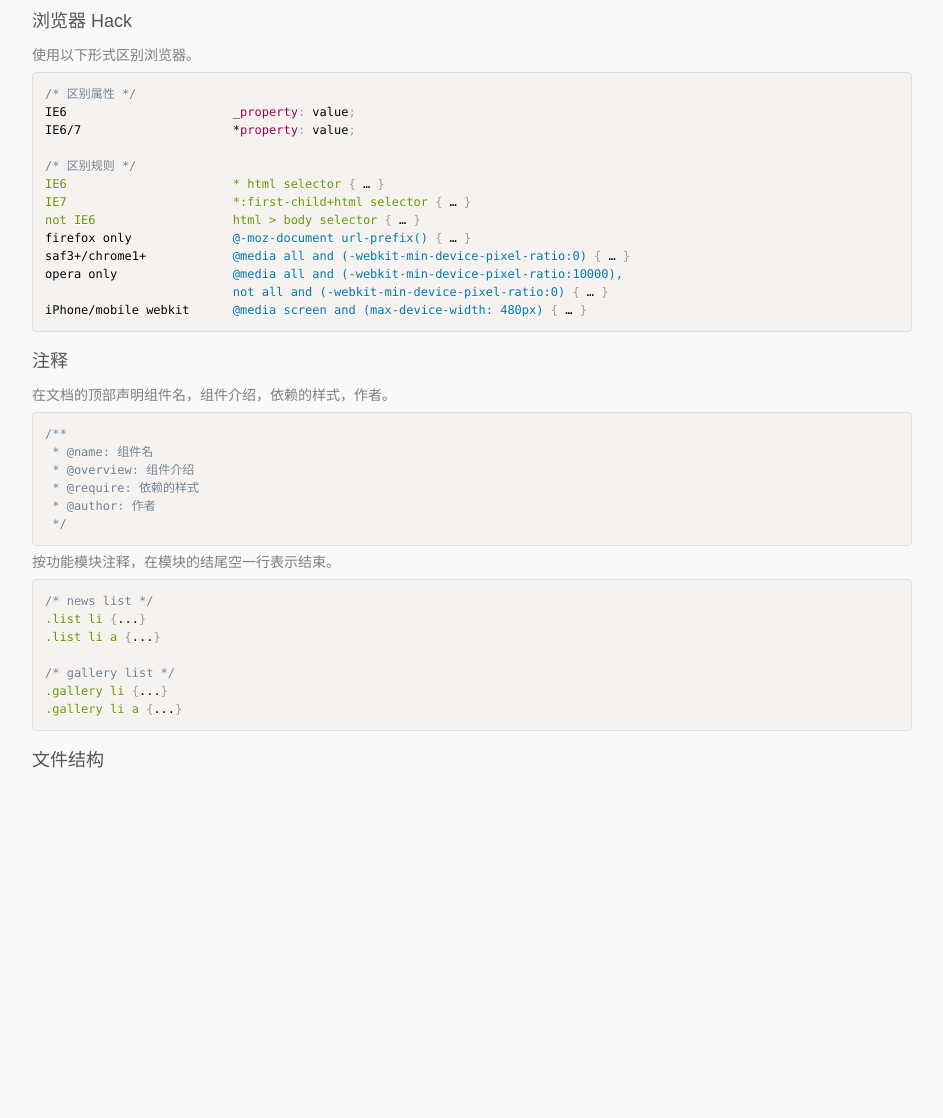
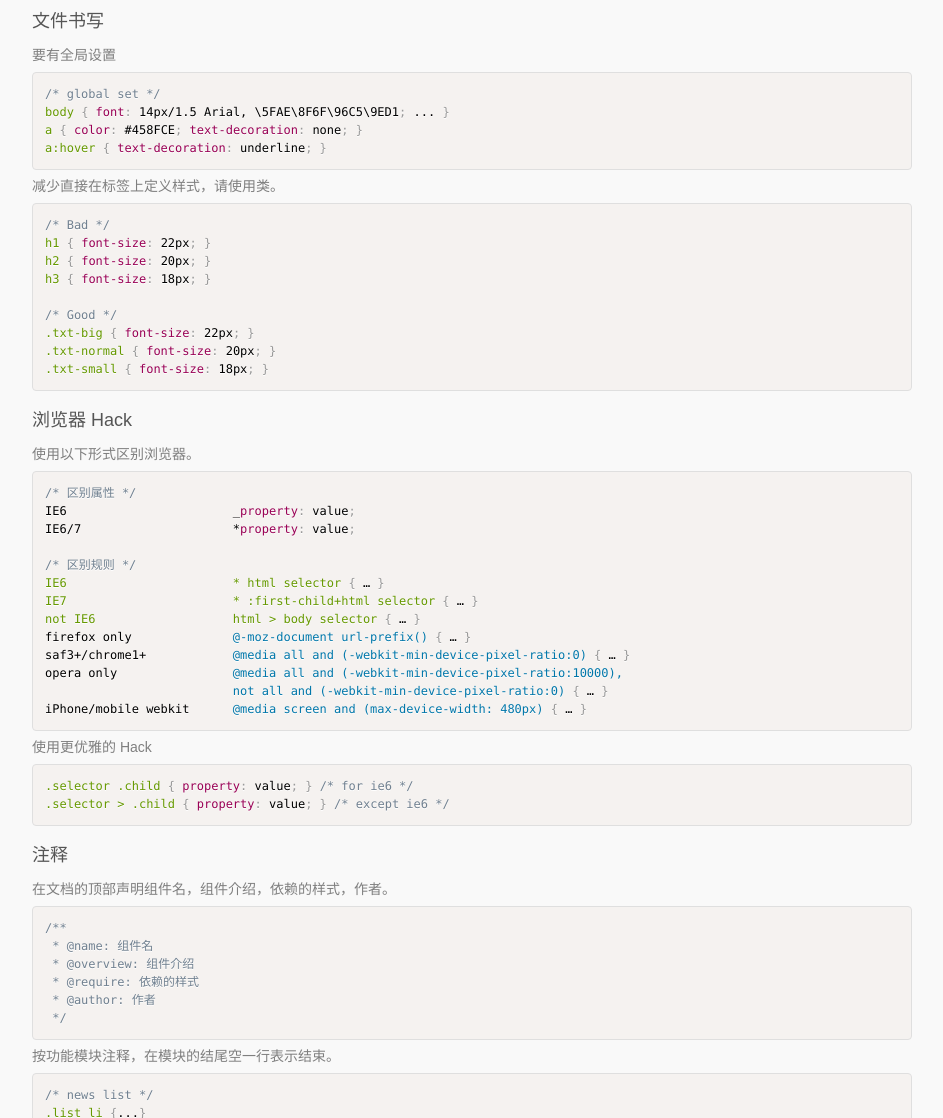
Before and after one commit to jsfans/Atom, a plain HTML site: page docs/css-spec.html in a window 1280 px wide. Shown: the part 1131-2249 px from the top of the page, without its empty margins (298-1241 px from the left). Before the commit the page ends 1920 px from the top, so only its background shows below. Drawn offline with Linux system fonts and the light colour scheme.

Commit message:
updated files

```diff
--- a/docs/css-spec.html
+++ b/docs/css-spec.html
@@ -19,10 +19,12 @@
                         <li class="nav-hd">
                             <a href="#">文档</a>
                             <ul class="nav-child">
-                                <li class="active"><a href="#"><span>CSS</span>规范</a></li>
-                                <li><a href="#"><span>CSS</span>构建规范</a></li>
+                                <li class="active"><a href="#">CSS 规范</a></li>
+                                <li><a href="#">CSS 构建规范</a></li>
+                                <li><a href="#">模块化</a></li>
                             </ul>
                         </li>
+                        <li class="nav-hd"><a href="#">组件</a></li>
                     </ul>
                 </div>
             </div>
@@ -76,6 +78,24 @@ z-index                  background               white-space
      -o-border-radius: 5px;
         border-radius: 5px;</code></pre>
                     </dd>
+                    <dt>文件书写</dt>
+                    <dd>
+                        <p>要有全局设置</p>
+                        <pre><code class="language-css">/* global set */
+body { font: 14px/1.5 Arial, \5FAE\8F6F\96C5\9ED1; ... }
+a { color: #458FCE; text-decoration: none; }
+a:hover { text-decoration: underline; }</code></pre>
+                        <p>减少直接在标签上定义样式，请使用类。 </p>
+                        <pre><code class="language-css">/* Bad */
+h1 { font-size: 22px; }
+h2 { font-size: 20px; }
+h3 { font-size: 18px; }
+
+/* Good */
+.txt-big { font-size: 22px; }
+.txt-normal { font-size: 20px; }
+.txt-small { font-size: 18px; }</code></pre>
+                    </dd>
                     <dt>浏览器 Hack</dt>
                     <dd>
                         <p>使用以下形式区别浏览器。</p>
@@ -85,13 +105,16 @@ IE6/7                     *property: value;
 
 /* 区别规则 */
 IE6                       * html selector { … }
-IE7                       *:first-child+html selector { … }
+IE7                       * :first-child+html selector { … }
 not IE6                   html > body selector { … }
 firefox only              @-moz-document url-prefix() { … }
 saf3+/chrome1+            @media all and (-webkit-min-device-pixel-ratio:0) { … }
 opera only                @media all and (-webkit-min-device-pixel-ratio:10000),
                           not all and (-webkit-min-device-pixel-ratio:0) { … }
 iPhone/mobile webkit      @media screen and (max-device-width: 480px) { … }</code></pre>
+                        <p>使用更优雅的 Hack</p>
+                        <pre><code class="language-css">.selector .child { property: value; } /* for ie6 */
+.selector > .child { property: value; } /* except ie6 */</code></pre>
                     </dd>
                     <dt>注释</dt>
                     <dd>
@@ -111,8 +134,6 @@ iPhone/mobile webkit      @media screen and (max-device-width: 480px) { … }</c
 .gallery li {...}
 .gallery li a {...}</code></pre>
                     </dd>
-                    <dt>文件结构</dt>
-                    <dd></dd>
                 </dl>
             </div>
         </div>
```
Also changed, not shown: index.html (+4 -3 lines).
